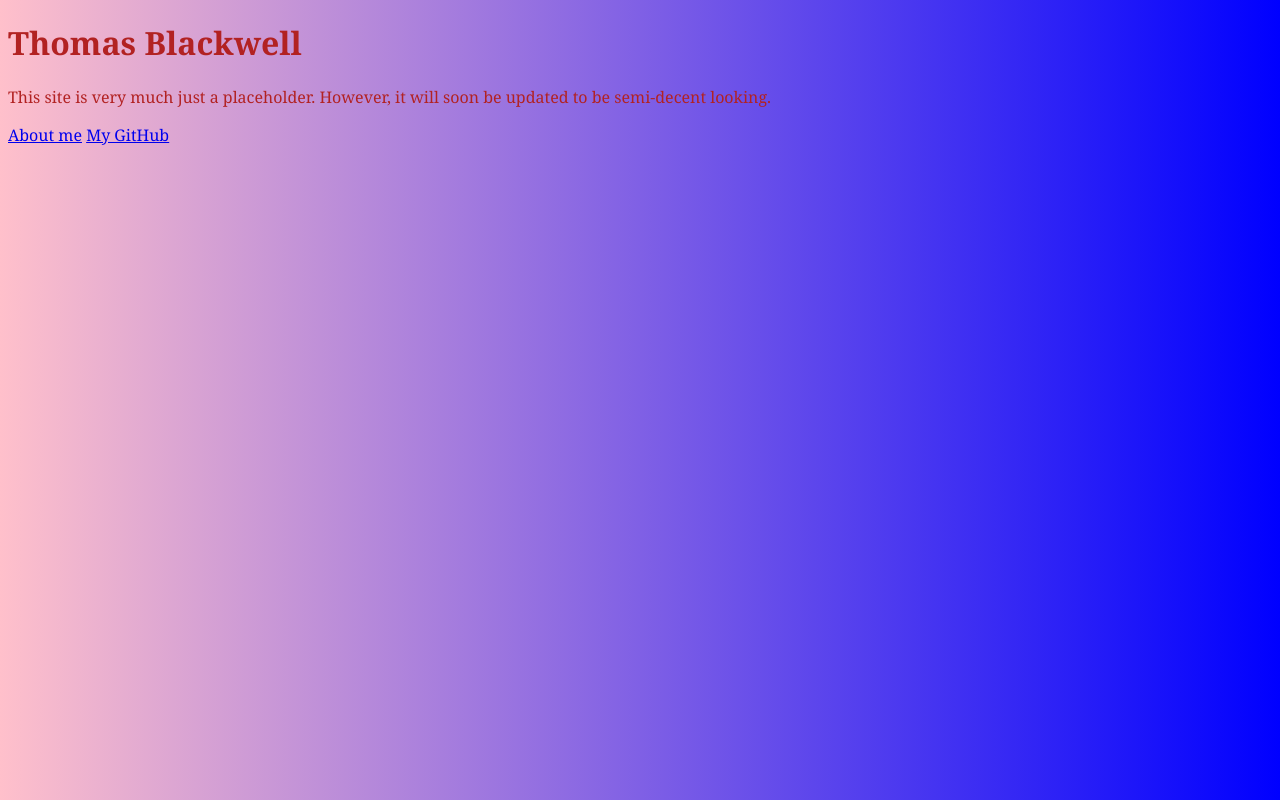
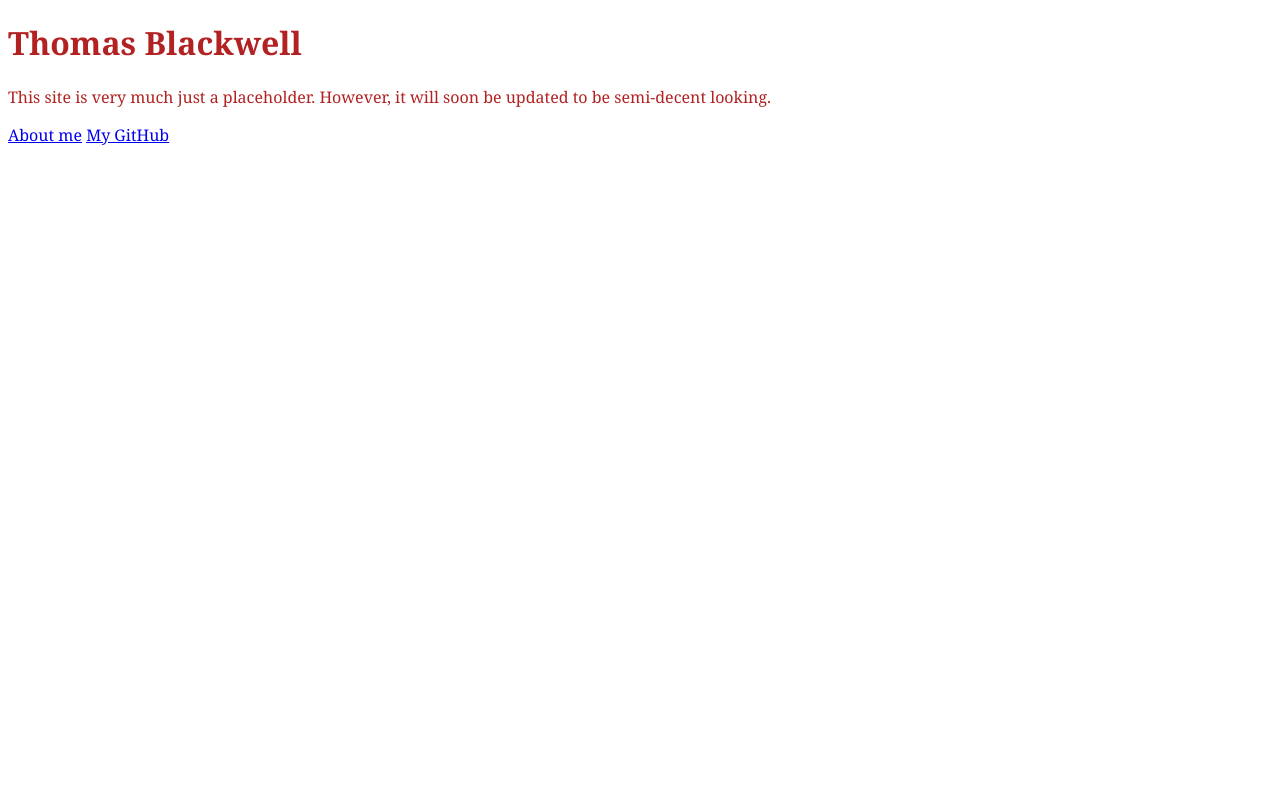
Before and after one commit to tablackwell/tablackwell.github.io, a plain HTML site: page index.html in a window 1280 px wide. Drawn offline with Linux system fonts and the light colour scheme.

Commit message:
Update indexStyle.css

```diff
--- a/resources/css/indexStyle.css
+++ b/resources/css/indexStyle.css
@@ -1,5 +1,4 @@
 body{
 	font-family: georgia;
 	color: firebrick;
-	background-image: linear-gradient(to left,blue,pink);
 }
```
